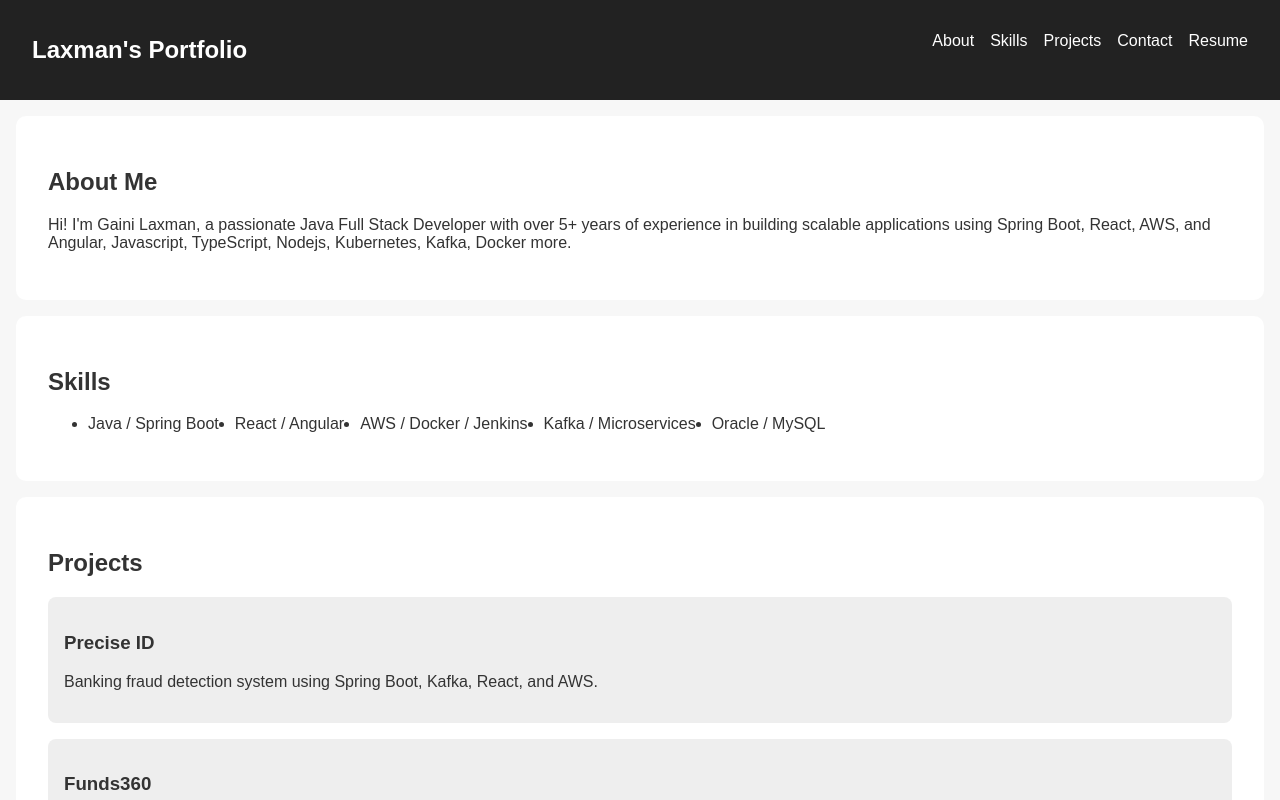
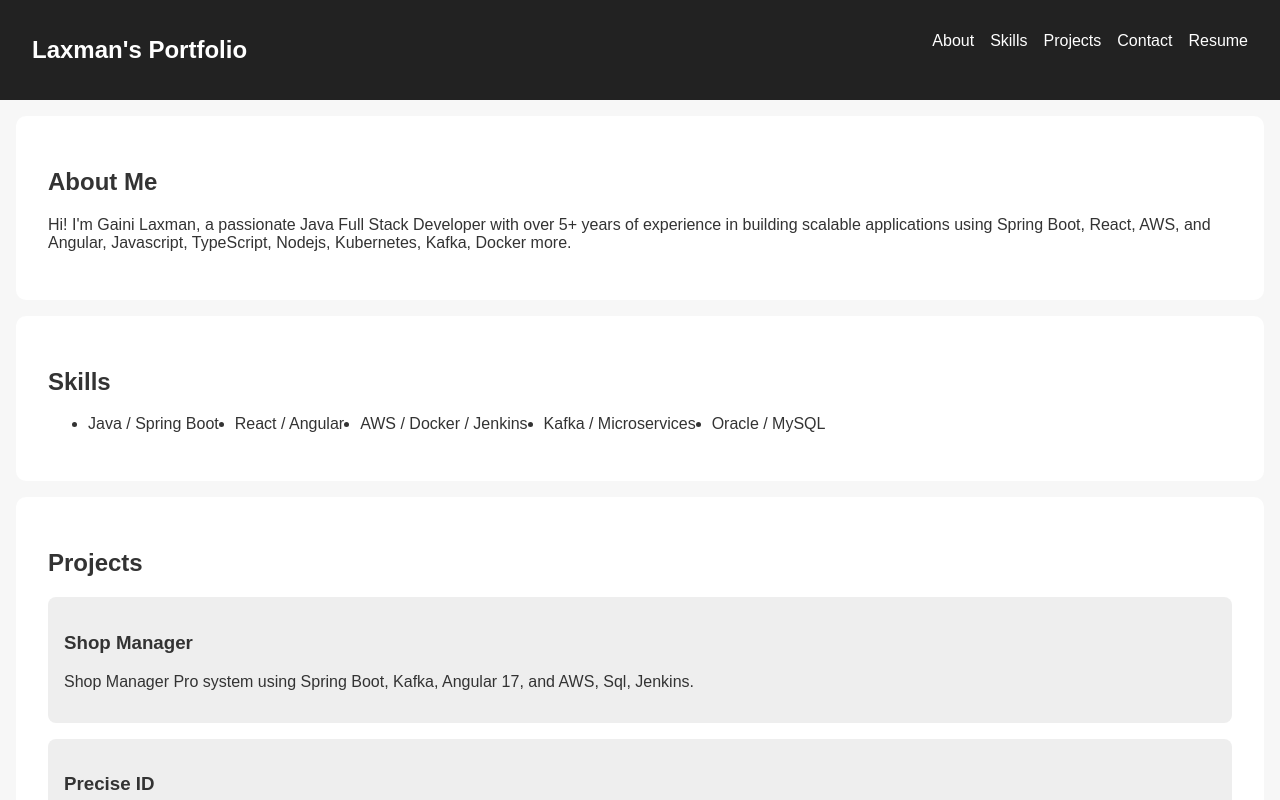
Before and after one commit to Gaini-Laxman/fortfolio, a React (Vite) app: page / in a window 1280 px wide. Shown: the top 800 px of the page. Built offline with nearby package versions, Linux system fonts and the light colour scheme.

Commit message:
Resume Updated

```diff
--- a/src/components/Projects.jsx
+++ b/src/components/Projects.jsx
@@ -3,6 +3,13 @@ export default function Projects() {
   return (
     <section id="projects" className="section">
       <h2>Projects</h2>
+       <div className="project">
+        <h3>Shop Manager</h3>
+        <p>
+         Shop Manager Pro system using Spring Boot, Kafka, Angular 17, and
+          AWS, Sql, Jenkins.
+        </p>
+      </div>
       <div className="project">
         <h3>Precise ID</h3>
         <p>
```
Also changed, not shown: 1 other file (tests, documents, lock files or other folders).
